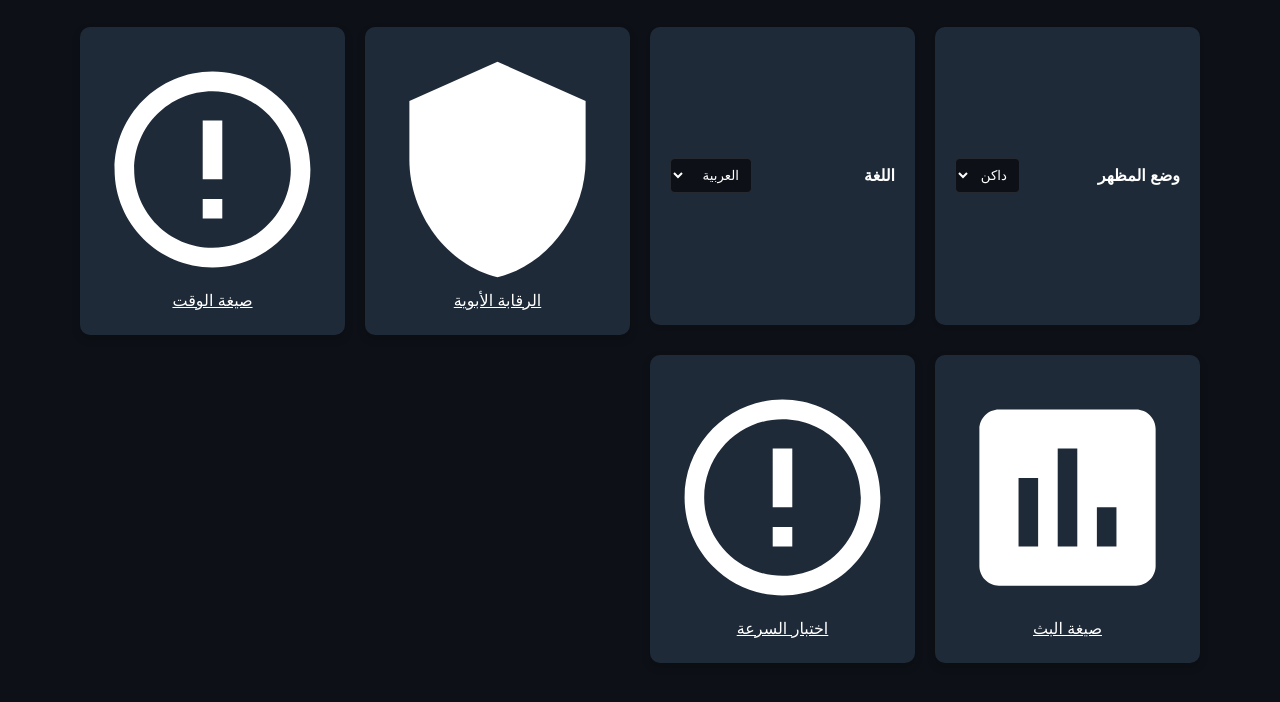
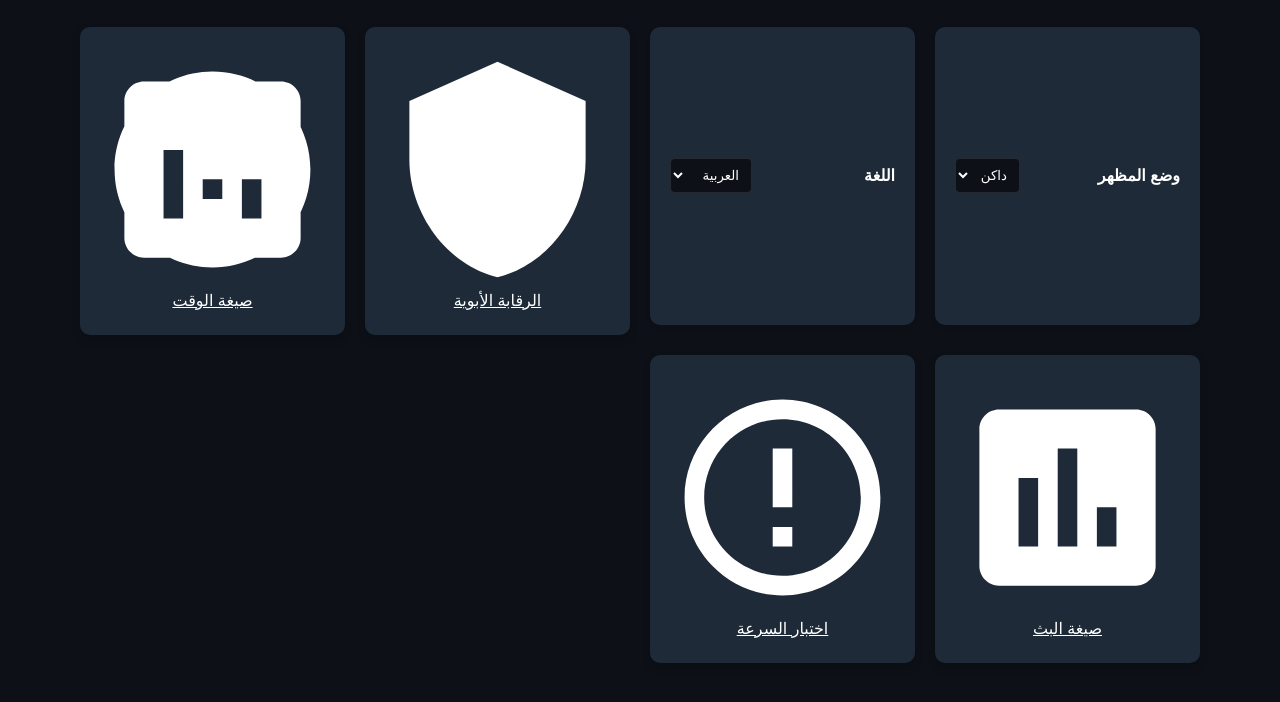
Before and after one commit to iptv-dark/v, a plain HTML site: page settings.html in a window 1280 px wide. Shown: the part 196-898 px from the top of the page. Drawn offline with Linux system fonts and the light colour scheme.

Commit message:
Update settings.html

```diff
--- a/settings.html
+++ b/settings.html
@@ -152,7 +152,7 @@
                 <span class="setting-name" data-ar="الرقابة الأبوية" data-en="Parental Control">Parental Control</span>
             </a>
             <a href="#" class="setting-item">
-                <svg class="setting-icon" viewBox="0 0 24 24"><path d="M12 2C6.48 2 2 6.48 2 12s4.48 10 10 10 10-4.48 10-10S17.52 2 12 2zm0 18c-4.41 0-8-3.59-8-8s3.59-8 8-8 8 3.59 8 8-3.59 8-8 8zM11 15h2v2h-2zm0-8h2v6h-2z" fill="currentColor"/></svg>
+                <svg class="setting-icon" viewBox="0 0 24 24"><path d="M12 2C6.48 2 2 6.48 2 12s4.48 10 10 10 10-4.48 10-10S17.52 2 12 2zm0 18c-4.41 0-8-3.59-8-8s3.59-8 8-8 8 3.59 8 8-3.59 8-8 8zM11 15h2v2h-2zm0-8h2v6h-2zM19 3H5c-1.1 0-2 .9-2 2v14c0 1.1.9 2 2 2h14c1.1 0 2-.9 2-2V5c0-1.1-.9-2-2-2zM9 17H7v-7h2v7zm4 0h-2V7h2v10zm4 0h-2v-4h2v4z" fill="currentColor"/></svg>
                 <span class="setting-name" data-ar="صيغة الوقت" data-en="Time Format">Time Format</span>
             </a>
             <a href="#" class="setting-item">
```
